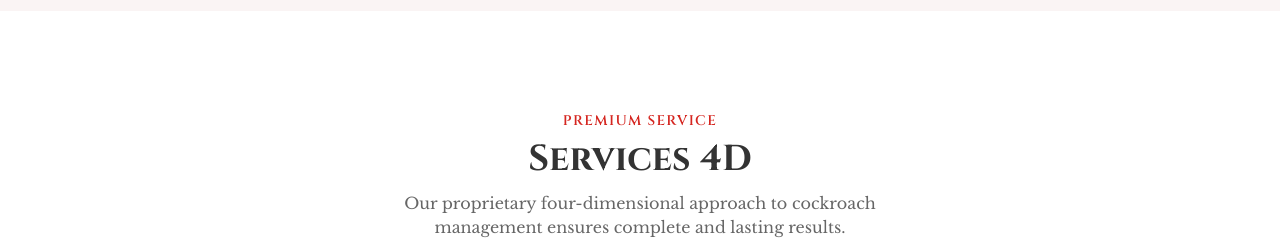
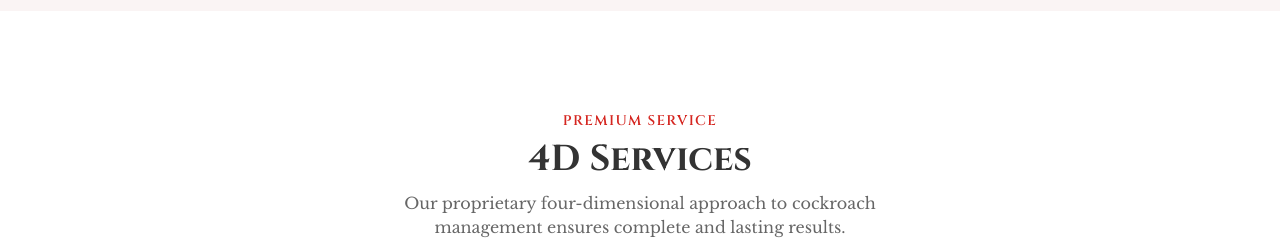
Before and after one commit to TheRDGroupOfIndustries/PREEMIUM-Pest-Management-Services-Pvt.-Ltd, a React (Vite) app: page /our-process in a window 1280 px wide. Shown: the part 1200-1439 px from the top of the page. Built offline with nearby package versions, Linux system fonts and the light colour scheme; the HTML template or start-up script is replaced by a standard one.

Commit message:
Update GoldSealSection.tsx

```diff
--- a/src/components/GoldSealSection.tsx
+++ b/src/components/GoldSealSection.tsx
@@ -15,7 +15,7 @@ const GoldSealSection = () => {
         <div className="text-center mb-12">
           <span className="text-primary font-heading text-sm font-semibold tracking-widest uppercase">Premium Service</span>
           <h2 className="font-heading text-3xl md:text-4xl font-bold text-foreground mt-2">
-            Services 4D
+            4D Services
           </h2>
           <p className="text-muted-foreground mt-3 max-w-xl mx-auto">
             Our proprietary four-dimensional approach to cockroach management ensures
```
